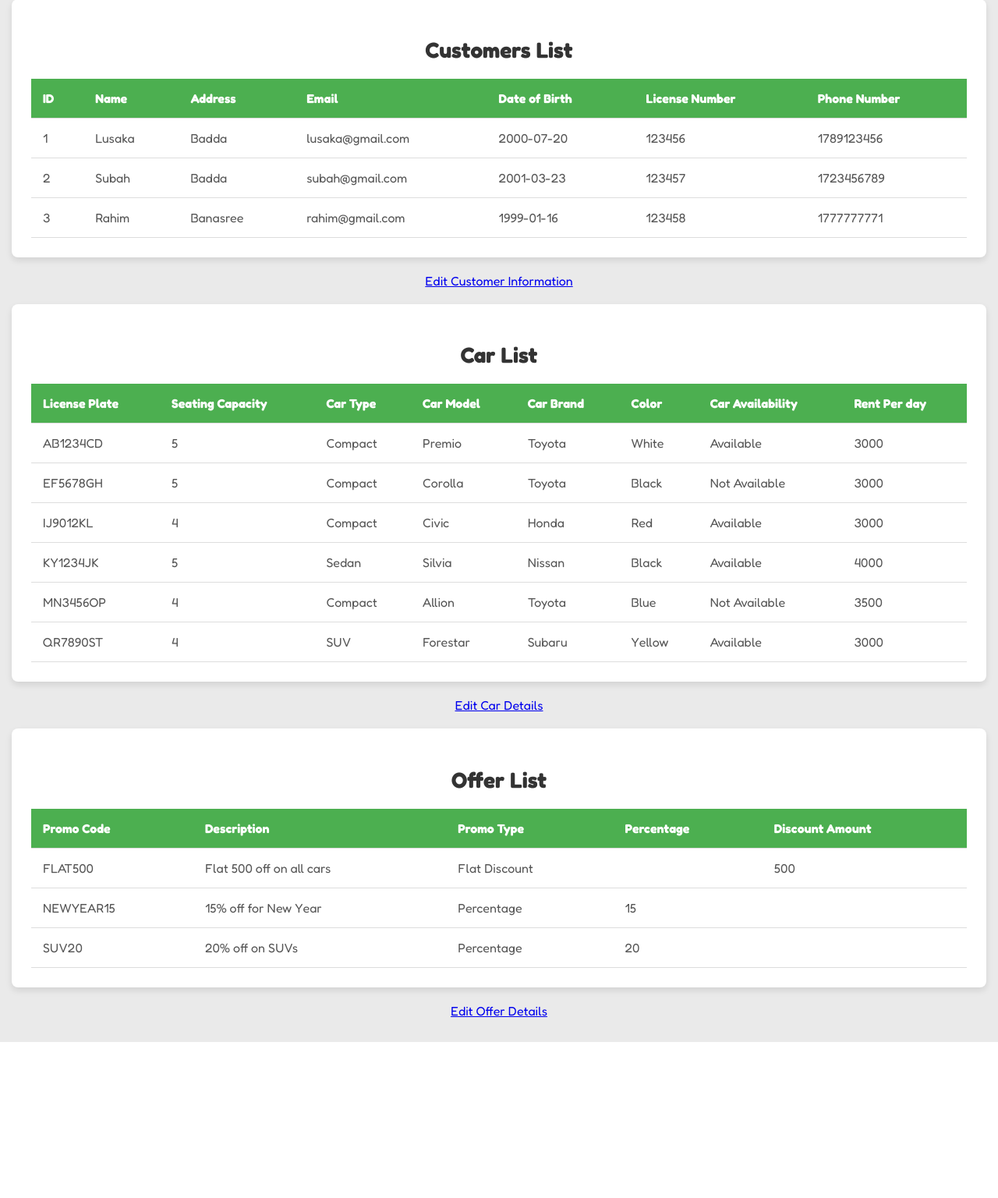
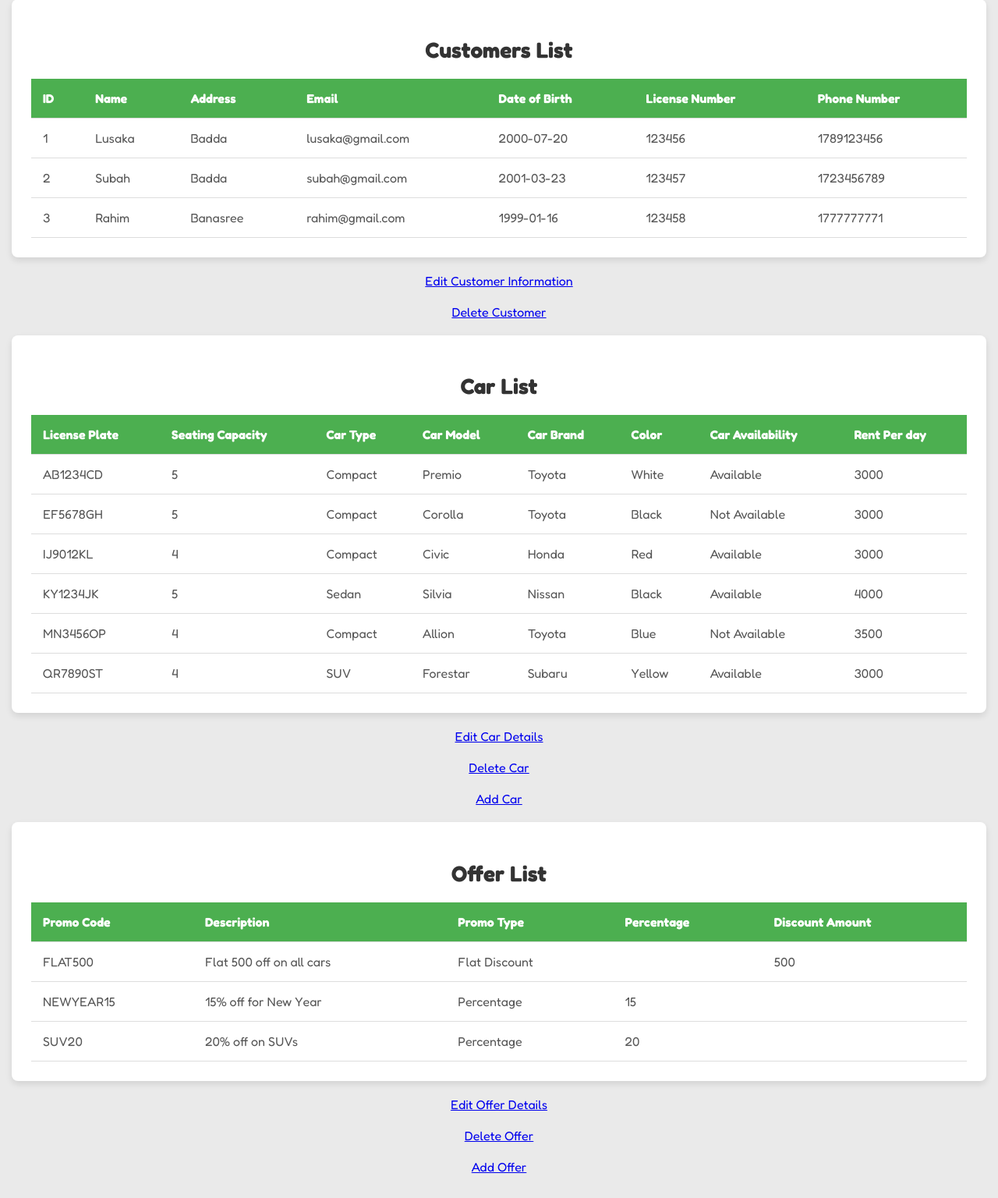
Before and after one commit to Lusaka2003/CSE370Project, a PHP site: page /admin_dashboard.php in a window 1280 px wide. Shown: the part 111-1647 px from the top of the page at 78% size. Before the commit the page ends 1447 px from the top, so only its background shows below. Run offline with PHP 8.4, Linux system fonts and the light colour scheme; data comes from the database, SQL or seed files in the repository.

Commit message:
Update admin_dashboard.php

```diff
--- a/admin_dashboard.php
+++ b/admin_dashboard.php
@@ -67,6 +67,12 @@
         <a href="modifycustomerinfo.php" class="edit-link">
             Edit Customer Information
         </a>
+        <br>
+        <br>
+        <div class="deletecustomer">
+        <a href="deletecustomer.php" class="edit-link">
+            Delete Customer
+        </a>
         </div>
         <br>
 
@@ -119,6 +125,18 @@
         </a>
         </div>
         <br>
+        <div class="deletecar">
+        <a href="deletecar.php" class="edit-link">
+            Delete Car
+        </a>
+        </div>
+        <br>
+        <div class="addcar">
+        <a href="addcar.php" class="edit-link">
+            Add Car
+        </a>
+        </div>
+        <br>
 
         <section class="deal">
             <div class="deal_box">
@@ -163,3 +181,15 @@
             Edit Offer Details
         </a>
         </div>
+        <br>
+        <div class="deleteoffer">
+        <a href="deleteoffer.php" class="edit-link">
+            Delete Offer
+        </a>
+        </div>
+        <br>
+        <div class="addoffer">
+        <a href="addoffer.php" class="edit-link">
+            Add Offer
+        </a>
+        </div>
```
